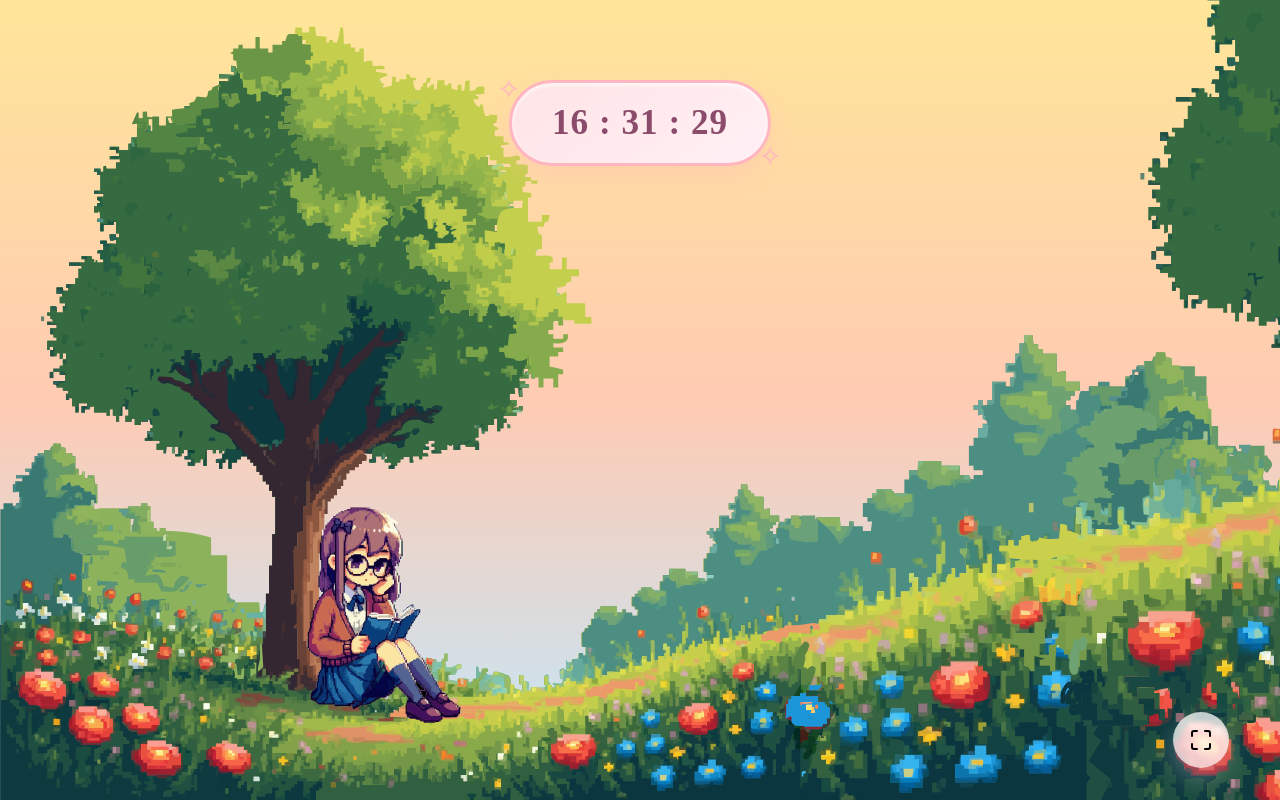
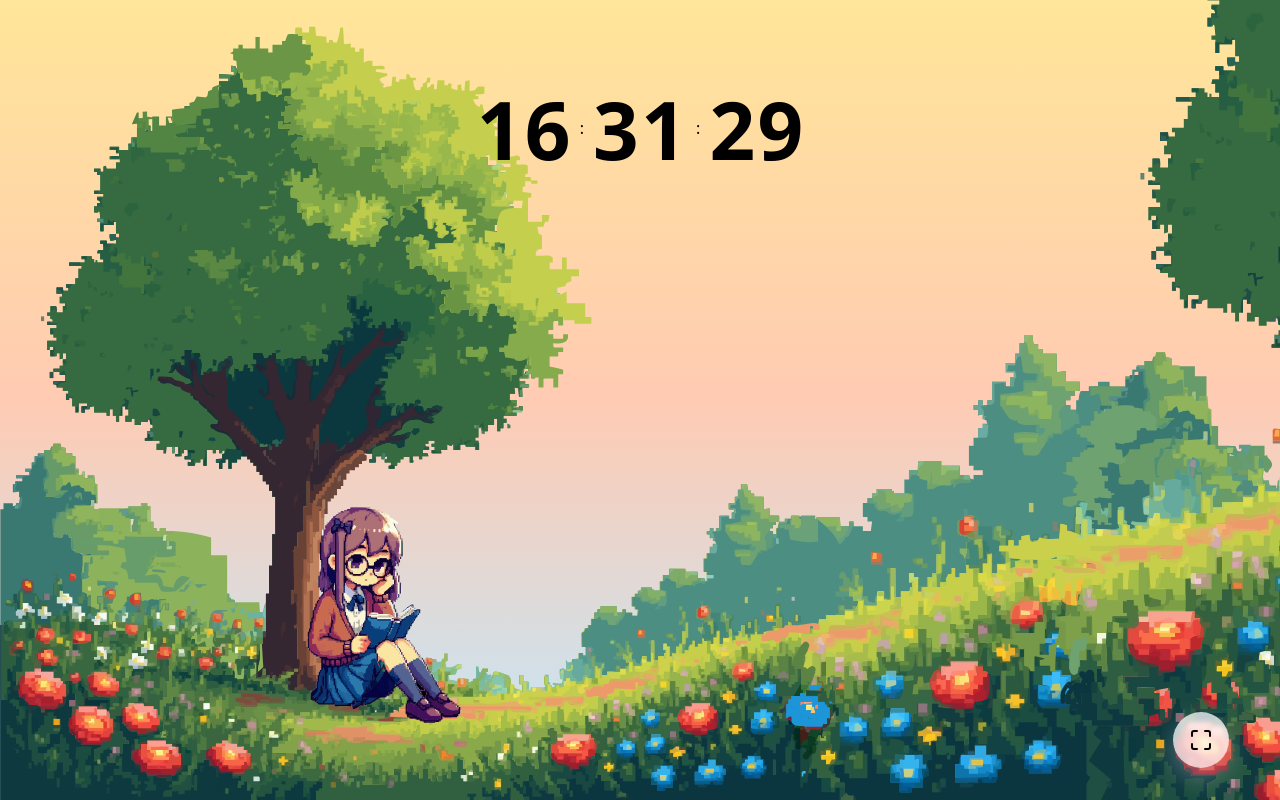
Before and after one commit to P1210/clock-widget, a React (Vite) app: page / in a window 1280 px wide. Built offline with nearby package versions, Linux system fonts and the light colour scheme.

Commit message:
Update the clock UI.

```diff
--- /dev/null
+++ b/src/Clock.jsx
@@ -0,0 +1,48 @@
+import { motion, AnimatePresence } from "framer-motion";
+
+function AnimatedDigit({ digit, height }) {
+  return (
+    <div style={{ height, width: "100%", overflow: "hidden", position: "relative" }}>
+      <AnimatePresence initial={false}>
+        <motion.div
+          key={digit}
+          initial={{ y: height }}
+          animate={{ y: 0 }}
+          exit={{ y: -height }}
+          transition={{ duration: 0.3 }}
+          style={{
+            height,
+            display: "flex",
+            alignItems: "center",
+            justifyContent: "center",
+            position: "absolute",
+            width: "100%",
+          }}
+        >
+          {digit}
+        </motion.div>
+      </AnimatePresence>
+    </div>
+  );
+}
+
+function Counter({ value, fontSize = 80 }) {
+  const height = fontSize * 1.2;
+  return (
+    <div
+      style={{
+        display: "flex",
+        fontSize,
+        fontWeight: "bold",
+        fontVariantNumeric: "tabular-nums",
+        width: fontSize * 1.2,
+      }}
+    >
+      {value.split("").map((digit, idx) => (
+        <AnimatedDigit key={idx} digit={digit} height={height} />
+      ))}
+    </div>
+  );
+}
+
+export default Counter;
--- a/src/Timer.jsx
+++ b/src/Timer.jsx
@@ -2,6 +2,7 @@ import React, { useCallback, useEffect, useRef, useState } from "react";
 import garden from "./assets/garden.svg";
 import luna_reading from "./assets/luna-reading.svg";
 import { Expand, Maximize } from "lucide-react";
+import Counter from "./Clock";
 
 function Timer() {
   const [isFullscreen, setIsFullscreen] = useState(false);
@@ -124,7 +125,20 @@ function Timer() {
         <img src={garden} alt="Background" className="background-img" />
 
         <div className="clock">
-          <div className="timer-kawaii">{timeString}</div>
+          {/* <div className="time">{timeString}</div> */}
+          {timeString.split(" : ").map((t, index) => {
+            return (
+              <>
+                <Counter
+                  value={t}
+                  fontSize={80}
+                  textColor="white"
+                  fontWeight={900}
+                />
+                {index !== timeString.split(" : ").length - 1 && " : "}
+              </>
+            );
+          })}
         </div>
 
         {!isFullscreen && (
--- a/src/bg.css
+++ b/src/bg.css
@@ -28,7 +28,7 @@
 .sunset-6-7pm {
   background: linear-gradient(
     to bottom,
-    hsl(220, 44%, 40%),
+    hsl(220, 44%, 60%),
     /* hsl(45, 100%, 80%), */
     hsl(19, 100%, 85%)
   );
--- a/src/timer.css
+++ b/src/timer.css
@@ -3,10 +3,14 @@
   top: 10%;
   left: 50%;
   transform: translateX(-50%);
-  /* border-radius: 12px; */
-  z-index: 10;
-  /* padding: 1rem;
-  background-color: rgb(255, 255, 255, 0.5); */
+  z-index: 1000;
+}
+
+.clock{
+  display: flex;
+  flex-direction: row;
+  align-items: center;
+  gap:0.5rem;
 }
 
 .timer-kawaii {
@@ -46,32 +50,17 @@
   background: linear-gradient(145deg, #e0f6ff, #effaff);
   border: 3px solid #87ceeb;
   border-radius: 50px;
-  padding: 20px 40px;
+  padding: 12px 30px;
   box-shadow: 0 10px 25px rgba(135, 206, 235, 0.3),
     inset 0 2px 4px rgba(255, 255, 255, 0.8);
   font-family: "Fredoka", cursive;
-  font-size: 2.2em;
+  font-size: 2rem;
   font-weight: 600;
   color: #2c5282;
   letter-spacing: 1px;
   position: relative;
 }
 
-.timer-skyblue::before {
-  content: "☁️";
-  position: absolute;
-  left: -15px;
-  top: -10px;
-  font-size: 0.8em;
-}
-
-.timer-skyblue::after {
-  content: "☁️";
-  position: absolute;
-  right: -15px;
-  bottom: -10px;
-  font-size: 0.8em;
-}
 .timer-pixel {
   background: #f7f3e9;
   border: 4px solid #8b7355;
@@ -85,7 +74,6 @@
   box-shadow: 4px 4px 0px #6b5b3d, 8px 8px 0px rgba(0, 0, 0, 0.1);
   position: relative;
 }
-
 
 /* Glass Morphism */
 .timer-glass {
@@ -141,26 +129,8 @@
   font-weight: 600;
   color: #0369a1;
   position: relative;
+  animation: gentle-float 2s ease-in-out infinite alternate;
 }
-
-/* .timer-pastel::before,
-.timer-pastel::after {
-  content: "🌸";
-  position: absolute;
-  font-size: 0.7em;
-  animation: gentle-float 3s ease-in-out infinite;
-}
-
- .timer-pastel::before {
-  left: -10px;
-  top: -5px;
-}
-
-.timer-pastel::after {
-  right: -10px;
-  bottom: -5px;
-  animation-delay: 1.5s;
-} */
 
 @keyframes gentle-float {
   0%,
@@ -256,3 +226,61 @@
     transform: translateY(-50%) translateX(0);
   }
 }
+
+.time {
+  position: relative;
+  display: inline-block;
+  padding: 1rem;
+  font-family: monospace;
+  font-size: 2rem;
+  font-weight: bolder;
+  color: rgb(255, 255, 255);
+  /* letter-spacing: -1px; */
+  text-align: center;
+  border: 2px solid white;
+  background-color: rgba(256, 256, 256, 0.25);
+}
+
+/* Top-left corner (red) */
+.time::before {
+  content: "";
+  position: absolute;
+  top: -3px;
+  left: -3px;
+  width: 0.5rem;
+  height: 0.5rem;
+  background-color: #f87171; /* red-400 */
+}
+
+/* Top-right corner (blue) */
+.time::after {
+  content: "";
+  position: absolute;
+  top: -2px;
+  right: -2px;
+  width: 0.5rem;
+  height: 0.5rem;
+  background-color: #60a5fa; /* blue-400 */
+}
+
+/* Bottom-left corner (blue) */
+/* .clock::before {
+  content: "";
+  position: absolute;
+  bottom: -2px;
+  left: -2px;
+  width: 0.5rem;
+  height: 0.5rem;
+  background-color: #60a5fa;
+  z-index: 2000;
+}
+
+.clock::after {
+  content: "";
+  position: absolute;
+  bottom: -2px;
+  right: -2px;
+  width: 0.5rem;
+  height: 0.5rem;
+  background-color: #f87171;
+} */
```
